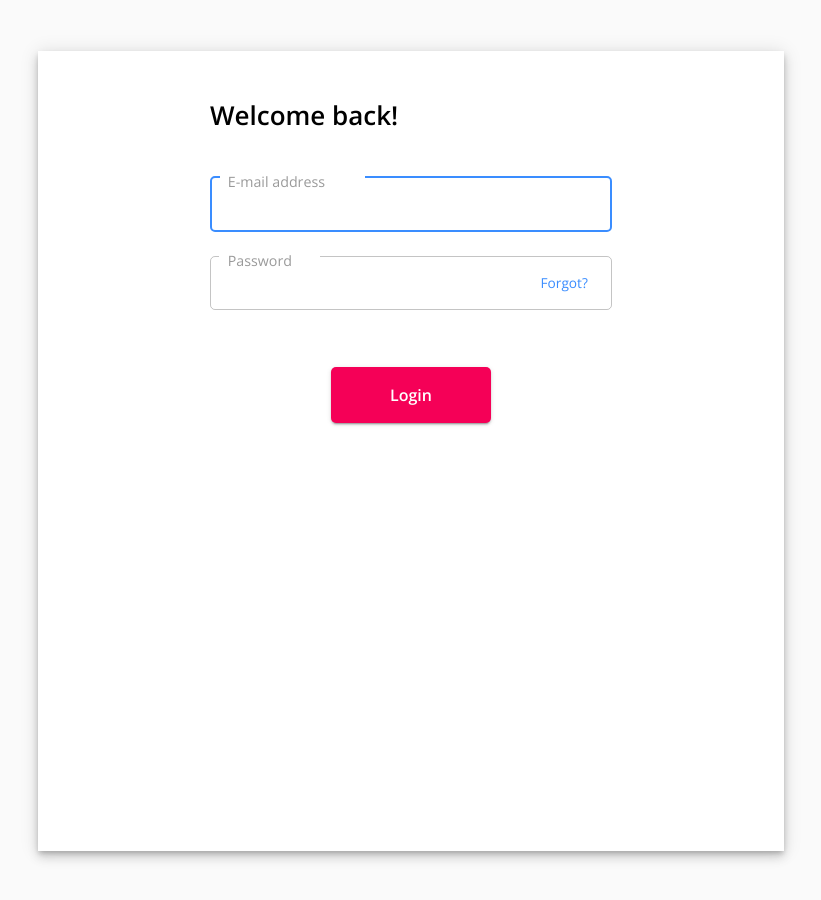
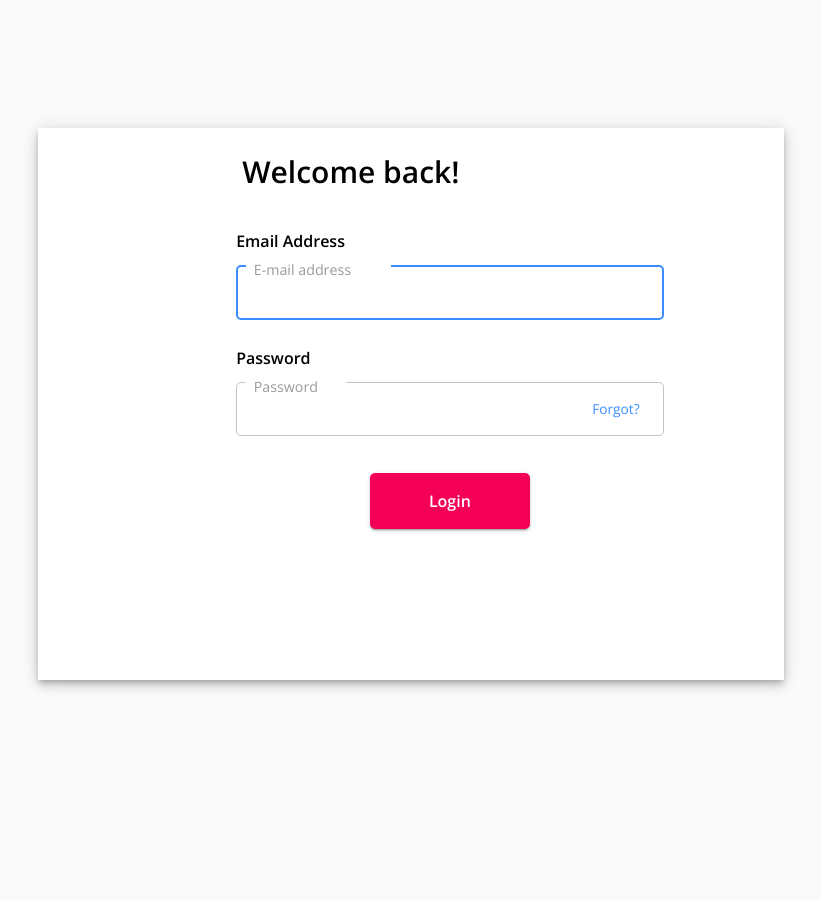
Before and after one commit to hatchways/team-bruschetta, a React (Create React App) app in the folder client/: page /login in a window 1280 px wide. Shown: the top 900 px of the page, without its empty margins (244-1065 px from the left). After the commit the page ends 808 px from the top, so only its background shows below. Built offline with nearby package versions, Linux system fonts and the light colour scheme; no server answers.

Commit message:
Signup and Login Form formatted

```diff
--- a/client/src/pages/Login/Login.tsx
+++ b/client/src/pages/Login/Login.tsx
@@ -7,7 +7,6 @@ import Typography from '@material-ui/core/Typography';
 import useStyles from './useStyles';
 import login from '../../helpers/APICalls/login';
 import LoginForm from './LoginForm/LoginForm';
-import AuthHeader from '../../components/AuthHeader/AuthHeader';
 import { useAuth } from '../../context/useAuthContext';
 import { useSnackBar } from '../../context/useSnackbarContext';
 
@@ -40,15 +39,7 @@ export default function Login(): JSX.Element {
     <Grid container component="main" className={classes.root}>
       <CssBaseline />
       <Grid item xs={12} sm={8} md={7} elevation={6} component={Paper} square>
-        <Box className={classes.authWrapper}>
-          {/* <AuthHeader
-            linkTo="/login"
-            asideText="Become a Sitter?"
-            btnText="Login"
-            linkTo2="/signup"
-            btnText2="Sign up"
-          /> */}
-          <Box width="100%" maxWidth={450} p={3} alignSelf="center">
+        <Box width="100%" maxWidth={650} p={3} alignSelf="center">
           <Grid container>
             <Grid item xs>
               <Typography className={classes.welcome} component="h1" variant="h5">
@@ -59,7 +50,6 @@ export default function Login(): JSX.Element {
           <LoginForm handleSubmit={handleSubmit} />
         </Box>
         <Box p={1} alignSelf="center" />
-        </Box>
       </Grid>
     </Grid>
   );
--- a/client/src/pages/Login/LoginForm/LoginForm.tsx
+++ b/client/src/pages/Login/LoginForm/LoginForm.tsx
@@ -4,6 +4,7 @@ import Box from '@material-ui/core/Box';
 import { Formik, FormikHelpers } from 'formik';
 import * as Yup from 'yup';
 import Typography from '@material-ui/core/Typography';
+import InputLabel from '@material-ui/core/InputLabel';
 import useStyles from './useStyles';
 import { CircularProgress } from '@material-ui/core';
 
@@ -46,6 +47,8 @@ export default function Login({ handleSubmit }: Props): JSX.Element {
     >
       {({ handleSubmit, handleChange, values, touched, errors, isSubmitting }) => (
         <form onSubmit={handleSubmit} className={classes.form} noValidate>
+          <Box className={classes.textField}>
+            <InputLabel className={classes.inputLabel}> Email Address </InputLabel>
             <TextField
               id="email"
               label={<Typography className={classes.label}>E-mail address</Typography>}
@@ -66,6 +69,9 @@ export default function Login({ handleSubmit }: Props): JSX.Element {
               onChange={handleChange}
               variant="outlined"
             />
+          </Box>
+          <Box className={classes.textField}>
+            <InputLabel className={classes.inputLabel}> Password</InputLabel>
             <TextField
               id="password"
               label={<Typography className={classes.label}>Password</Typography>}
@@ -86,6 +92,7 @@ export default function Login({ handleSubmit }: Props): JSX.Element {
               onChange={handleChange}
               variant="outlined"
             />
+          </Box>
           <Box textAlign="center">
             <Button type="submit" size="large" variant="contained" color="secondary" className={classes.submit}>
               {isSubmitting ? <CircularProgress style={{ color: 'white' }} /> : 'Login'}
--- a/client/src/pages/Login/LoginForm/useStyles.ts
+++ b/client/src/pages/Login/LoginForm/useStyles.ts
@@ -4,11 +4,20 @@ const useStyles = makeStyles((theme) => ({
   form: {
     width: '100%', // Fix IE 11 issue.
     marginTop: theme.spacing(1),
+    paddingLeft: '29%',
+  },
+  textField: {
+    marginTop: '5%',
   },
   label: {
     fontSize: 19,
     color: 'rgb(0,0,0,0.4)',
     paddingLeft: '5px',
+  },
+  inputLabel: {
+    color: '#000',
+    fontWeight: 'bold',
+    fontSize: '1rem',
   },
   inputs: {
     marginTop: '.8rem',
@@ -25,7 +34,7 @@ const useStyles = makeStyles((theme) => ({
     width: 160,
     height: 56,
     borderRadius: theme.shape.borderRadius,
-    marginTop: 49,
+    marginTop: 29,
     fontSize: 16,
     fontWeight: 'bold',
   },
--- a/client/src/pages/Login/useStyles.ts
+++ b/client/src/pages/Login/useStyles.ts
@@ -2,12 +2,11 @@ import { makeStyles } from '@material-ui/core/styles';
 
 const useStyles = makeStyles(() => ({
   root: {
-    minHeight: '50vh',
+    minHeight: '30vh',
     '& .MuiInput-underline:before': {
       borderBottom: '1.2px solid rgba(0, 0, 0, 0.2)',
     },
-    margin: '4% 22%',
-    width: '100%',
+    margin: '10% 22%',
   },
   authWrapper: {
     display: 'flex',
@@ -18,11 +17,12 @@ const useStyles = makeStyles(() => ({
     paddingTop: 23,
   },
   welcome: {
-    fontSize: 26,
+    fontSize: 30,
     paddingBottom: 20,
     color: '#000000',
-    fontWeight: 700,
+    fontWeight: 900,
     fontFamily: "'Open Sans'",
+    paddingLeft: '30%',
   },
 }));
 
--- a/client/src/pages/SignUp/SignUp.tsx
+++ b/client/src/pages/SignUp/SignUp.tsx
@@ -7,7 +7,6 @@ import Typography from '@material-ui/core/Typography';
 import useStyles from './useStyles';
 import register from '../../helpers/APICalls/register';
 import SignUpForm from './SignUpForm/SignUpForm';
-import AuthHeader from '../../components/AuthHeader/AuthHeader';
 import { useAuth } from '../../context/useAuthContext';
 import { useSnackBar } from '../../context/useSnackbarContext';
 
@@ -41,8 +40,6 @@ export default function Register(): JSX.Element {
     <Grid container component="main" className={classes.root}>
       <CssBaseline />
       <Grid item xs={12} sm={8} md={7} elevation={6} component={Paper} square>
-        {/* <Box className={classes.authWrapper}>
-          <AuthHeader linkTo="/login" asideText="Already have an account?" btnText="Login" /> */}
         <Box width="100%" maxWidth={650} p={3} alignSelf="center">
           <Grid container>
             <Grid item xs>
@@ -54,7 +51,6 @@ export default function Register(): JSX.Element {
           <SignUpForm handleSubmit={handleSubmit} />
         </Box>
         <Box p={1} alignSelf="center" />
-        {/* </Box> */}
       </Grid>
     </Grid>
   );
```
Lines whose indentation alone changed are shown as unchanged.
